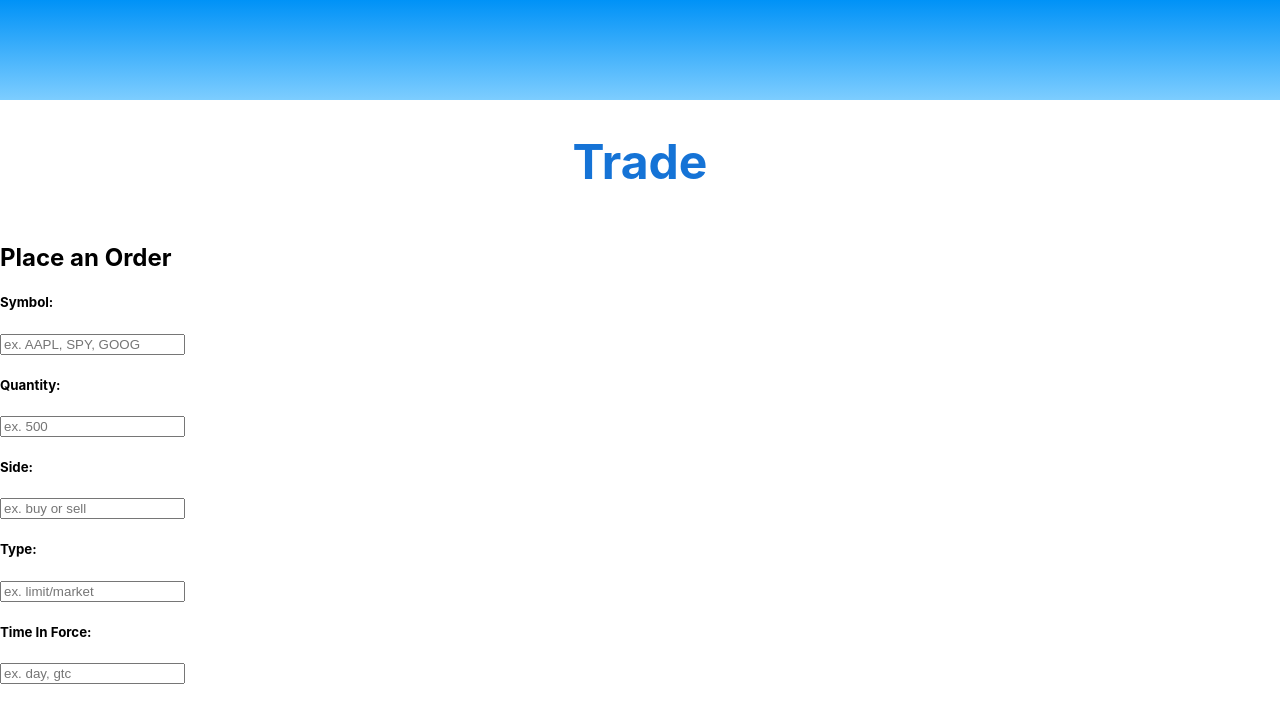
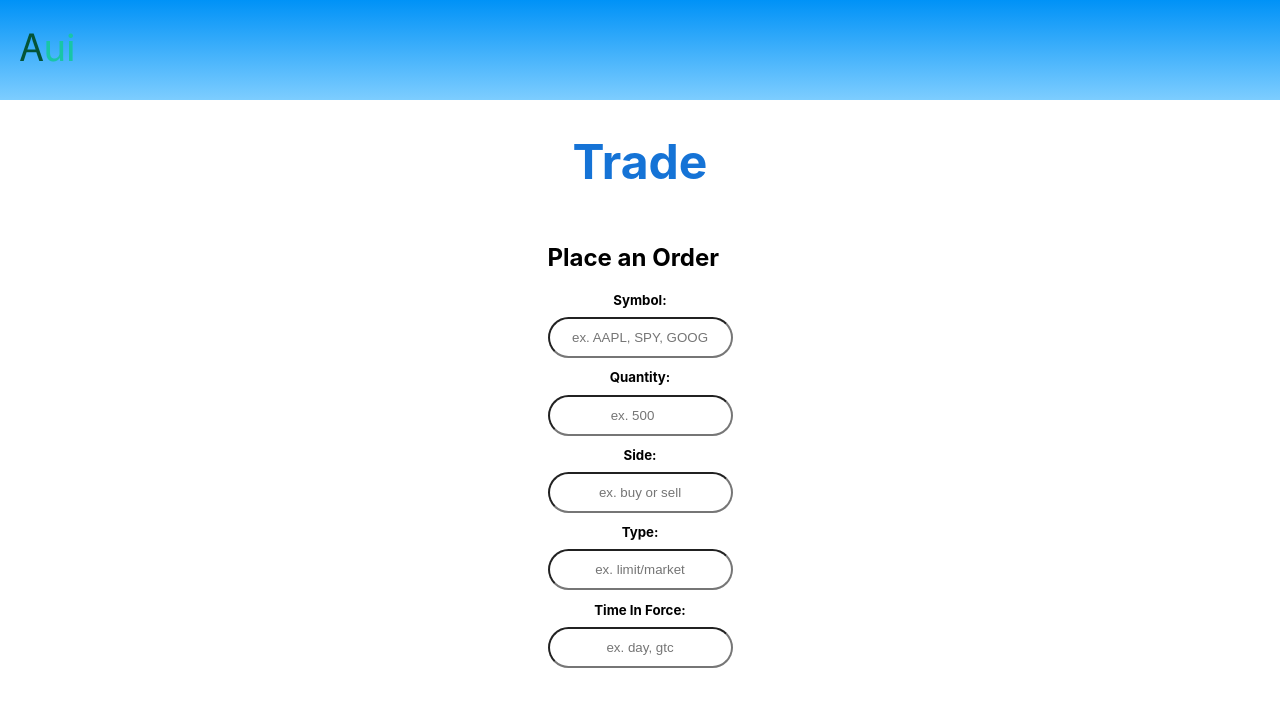
Before and after one commit to carlsachs/AlpacaAPITrade, a React (Create React App) app in the folder alpacaui/: page / in a window 1280 px wide. Shown: the top 722 px of the page. Built offline with nearby package versions, Linux system fonts and the light colour scheme.

Commit message:
changed the styling of the Trade Box

```diff
--- a/alpacaui/src/components/Home.css
+++ b/alpacaui/src/components/Home.css
@@ -14,3 +14,27 @@
     color: #1573d6;
     font-size: 3rem;
 }
+
+/* TRADE BOX */
+
+.tradeWrap {
+    display: flex;
+    justify-content: center;
+    flex-flow: column nowrap;
+    margin: 0 auto;
+}
+
+.tradeBox h5 {
+    width: 100%;
+    text-align: center;
+    margin: 0 auto;
+    margin-bottom: 5%;
+}
+
+.tradeBox input {
+    margin-bottom: 6%;
+    height: 35px;
+    border-radius: 25px;
+    outline: none;
+    text-align: center;
+}
--- a/alpacaui/src/components/Navigation.js
+++ b/alpacaui/src/components/Navigation.js
@@ -1,5 +1,7 @@
 import React from "react";
 import { useHistory } from "react-router-dom";
+
+import Logo from "../images/logo.png";
 
 //css
 import "./Navigation.css";
@@ -7,7 +9,7 @@ import "./Navigation.css";
 const Navigation = () => {
     return (
         <div className="navWrap">
-
+            <img src={Logo} alt="Green capital A, and lowercase ui for our logo and branding" style={{height: "100px", width: "100px"}} />
         </div>
     )
 }
```
